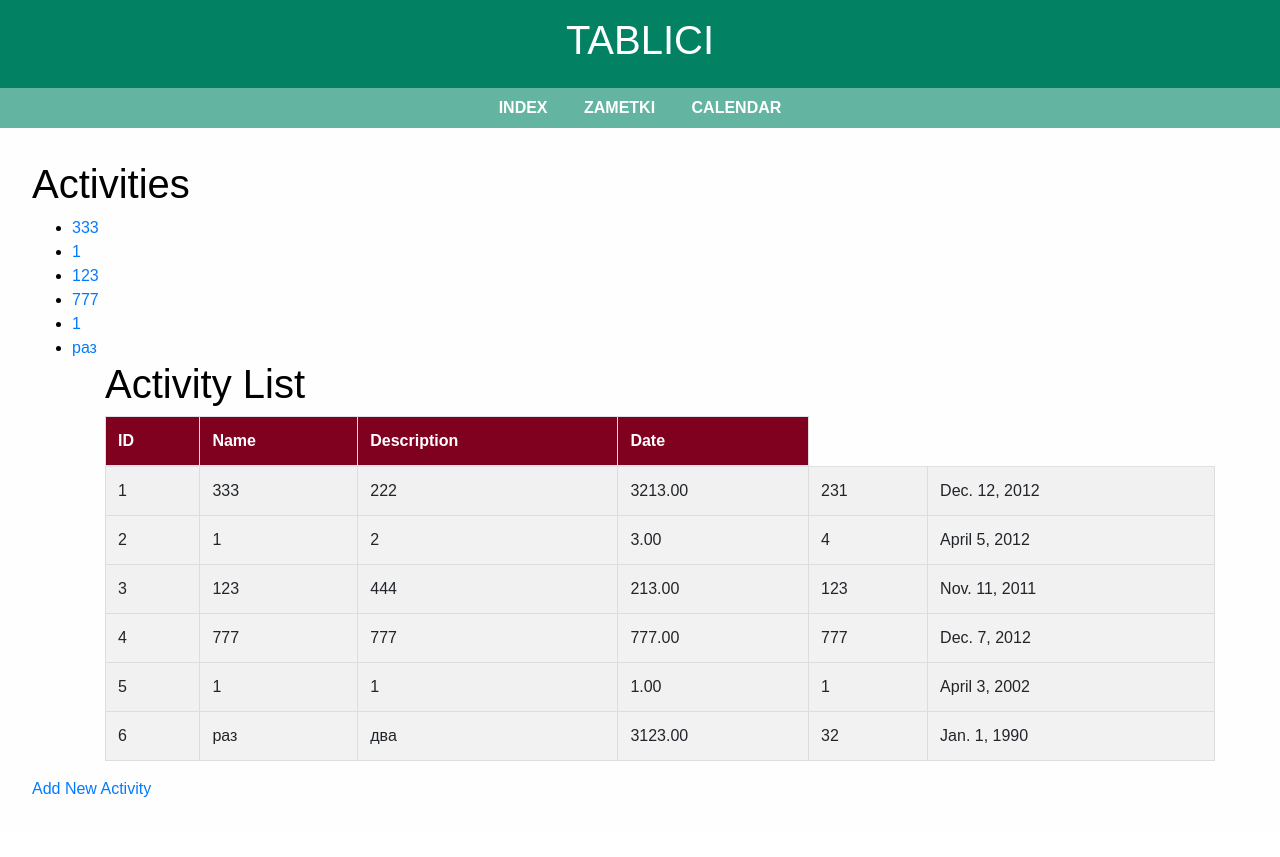
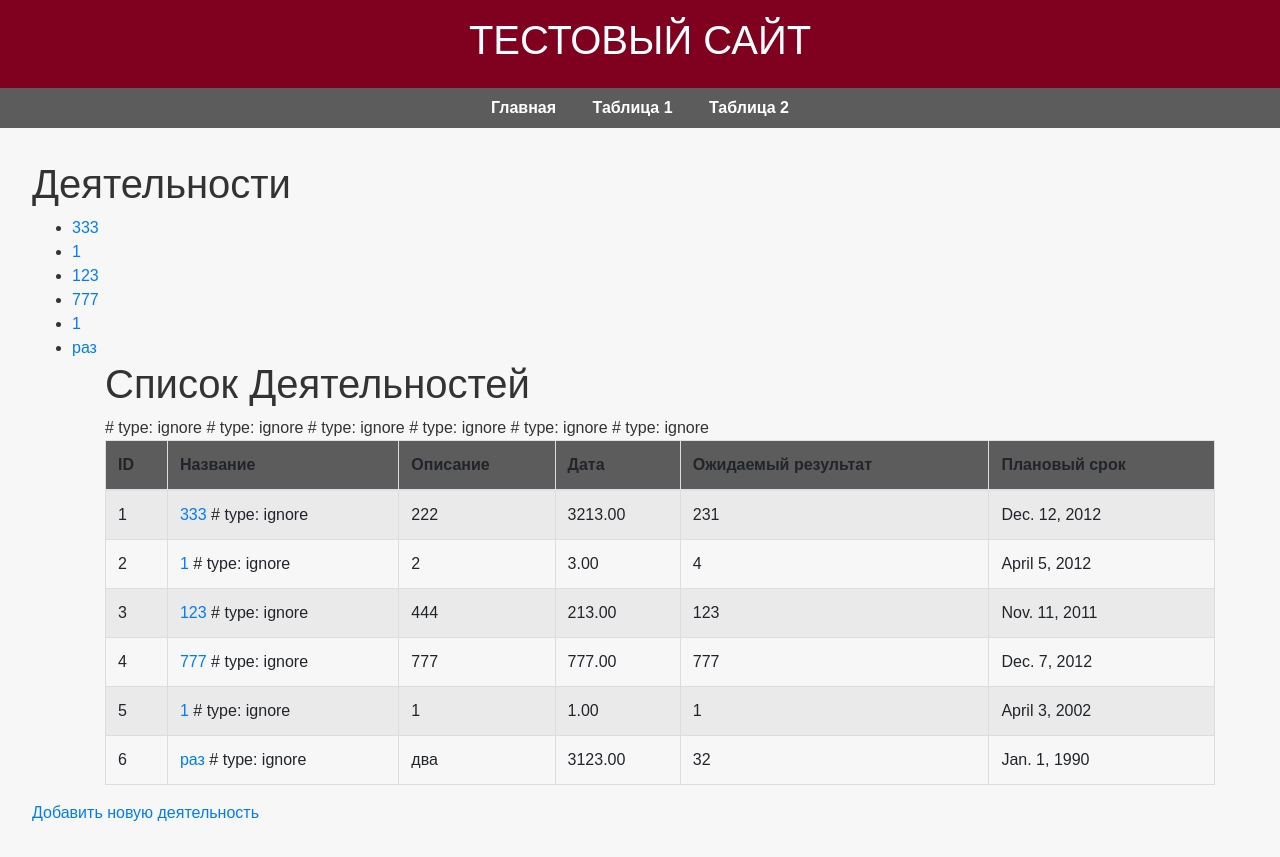
Before and after one commit to sauscr/govno, a Django app: page /activities/ in a window 1280 px wide. Before the commit the page ends 797 px from the top, so only its background shows below. Run offline with Django 5.2, Linux system fonts and the light colour scheme; data comes from the database, SQL or seed files in the repository; both versions use the stored data as it was after the commit; some libraries are stand-ins or nearby versions.

Commit message:
update something

```diff
--- a/reports/models.py
+++ b/reports/models.py
@@ -1,5 +1,7 @@
+# from django.conf import settings
 from django.db import models
 from django.db.models import JSONField
+
 
 class TargetIndicator(models.Model):
     name = models.CharField(max_length=255)
--- a/reports/templates/reports/activity_list.html
+++ b/reports/templates/reports/activity_list.html
@@ -1,29 +1,37 @@
 {% extends "reports/base.html" %}
 
-{% block title %}Activities{% endblock %}
+{% block title %}Деятельности{% endblock %}
 
 {% block content %}
-<h1>Activities</h1>
+<h1>Деятельности</h1>
 <ul>
     {% for activity in activities %}
     <li><a href="{% url 'activity_detail' activity.pk %}">{{ activity.name }}</a></li>
     {% endfor %}
     <div class="container">
-        <h1>Activity List</h1>
+        <h1>Список Деятельностей</h1>
         <table class="table table-striped">
             <thead>
                 <tr>
                     <th>ID</th>
-                    <th>Name</th>
-                    <th>Description</th>
-                    <th>Date</th>
+                    <th>Название</th>
+                    <th>Описание</th>
+                    <th>Дата</th>
+                    <th>Ожидаемый результат</th>
+                    <th>Плановый срок</th>
                 </tr>
             </thead>
             <tbody>
-                {% for activity in activities %}
+                {% for activity in activities %} {% comment %} activities находится в reports/views.py {% endcomment %}
                 <tr>
                     <td>{{ activity.pk }}</td>
-                    <td>{{ activity.name }}</td>
+                    <td>
+                        {% comment %}
+                            See: https://docs.djangoproject.com/en/3.2/ref/templates/builtins/#std:templatetag-type
+                            activity is an instance of Activity model from reports/models.py
+                        {% endcomment %}
+                        <a href="{% url 'activity_detail' activity.pk %}">{{ activity.name|safe }}</a>  # type: ignore
+                    </td>  # type: ignore
                     <td>{{ activity.responsible }}</td>
                     <td>{{ activity.planned_budget }}</td>
                     <td>{{ activity.expected_result }}</td>
@@ -34,5 +42,5 @@
         </table>
     </div>
 </ul>
-<a href="{% url 'activity_new' %}">Add New Activity</a>
+<a href="{% url 'activity_new' %}">Добавить новую деятельность</a>
 {% endblock %}
--- a/reports/templates/reports/base.html
+++ b/reports/templates/reports/base.html
@@ -8,19 +8,19 @@
     <style>
         body {
                 font-family: 'Arial', sans-serif;
-            background-color: #fffefe;
-            color: #000000;
+                background-color: #f7f7f7;
+                color: #333;
                 margin: 0;
                 padding: 0;
             }
             header {
-            background-color: #028163;
+                background-color: #800020;
                 color: #fff;
                 padding: 1rem;
                 text-align: center;
             }
             nav {
-            background-color: hsl(166, 35%, 55%);
+                background-color: #5c5c5c;
                 padding: 0.5rem;
                 text-align: center;
             }
@@ -47,25 +47,18 @@
                 text-align: left;
             }
             th {
-            background-color: #800020;
-            color: #fff;
-        }
-        tr:nth-child(even) {
-            background-color: #f2f2f2;
-        }
-        tr:hover {
-            background-color: #ddd;
+                background-color: #5c5c5c;
             }
     </style>
 </head>
 <body>
     <header>
-        <h1>TABLICI</h1>
+        <h1>ТЕСТОВЫЙ САЙТ</h1>
     </header>
     <nav>
-        <a href="{% url 'index' %}">INDEX</a>
-        <a href="{% url 'target_indicator_list' %}">ZAMETKI</a>
-        <a href="{% url 'activity_list' %}">CALENDAR</a>
+        <a href="{% url 'index' %}">Главная</a>
+        <a href="{% url 'target_indicator_list' %}">Таблица 1</a>
+        <a href="{% url 'activity_list' %}">Таблица 2</a>
     </nav>
     <main>
         {% block content %}{% endblock %}
--- a/reports/templates/reports/target_indicator_detail.html
+++ b/reports/templates/reports/target_indicator_detail.html
@@ -14,7 +14,7 @@
 
 {% block main-content %}
 <div class="main-content">
-    <h1>Activity List</h1>
+    <h1>Target_indicator List</h1>
     <table class="table table-striped">
         <thead>
             <tr>
--- a/reports/views.py
+++ b/reports/views.py
@@ -1,6 +1,6 @@
 # reports/views.py
 from django.shortcuts import render, get_object_or_404, redirect
-from django.http import HttpResponse
+# from django.http import HttpResponse
 from .models import TargetIndicator, Activity, Report, FinancialReport, ActivityReport
 from .forms import TargetIndicatorForm, ActivityForm, ReportForm, FinancialReportForm, ActivityReportForm
 
@@ -8,12 +8,12 @@
     return render(request, 'reports/index.html')
 
 def activity_list(request):
+    request.activitys = Activity.objects.all()
     return render(request, 'reports/activity_list.html', {'activities': request.activitys})
 
 def activity_detail(request, pk):
     activity = get_object_or_404(Activity, pk=pk)
     return render(request, 'reports/activity_detail.html', {'activity': activity})
-
 
 def activity_new(request):
     if request.method == "POST":
@@ -37,6 +37,7 @@
     return render(request, 'reports/activity_edit.html', {'form': form, 'is_edit': True})
 
 def target_indicator_list(request):
+    request.targetindicators = TargetIndicator.objects.all()
     return render(request, 'reports/target_indicator_list.html', {'indicators': request.targetindicators})
 
 def target_indicator_detail(request, pk):
```
Also changed, not shown: config/settings.py (+4 -3 lines), reports/admin.py (+19 -5 lines), reports/forms.py (+16 -1 lines), reports/middleware.py (+12 -0 lines), reports/templates/reports/index.html (+24 -45 lines), reports/views copy.py (deleted, +0 -74 lines), db.sqlite3, reports/migrations/0002_alter_activity_planned_deadline.py (added), reports/migrations/0003_alter_activity_planned_deadline.py (added), reports/migrations/0004_alter_activity_planned_deadline.py (added). Lines whose indentation alone changed are shown as unchanged.
